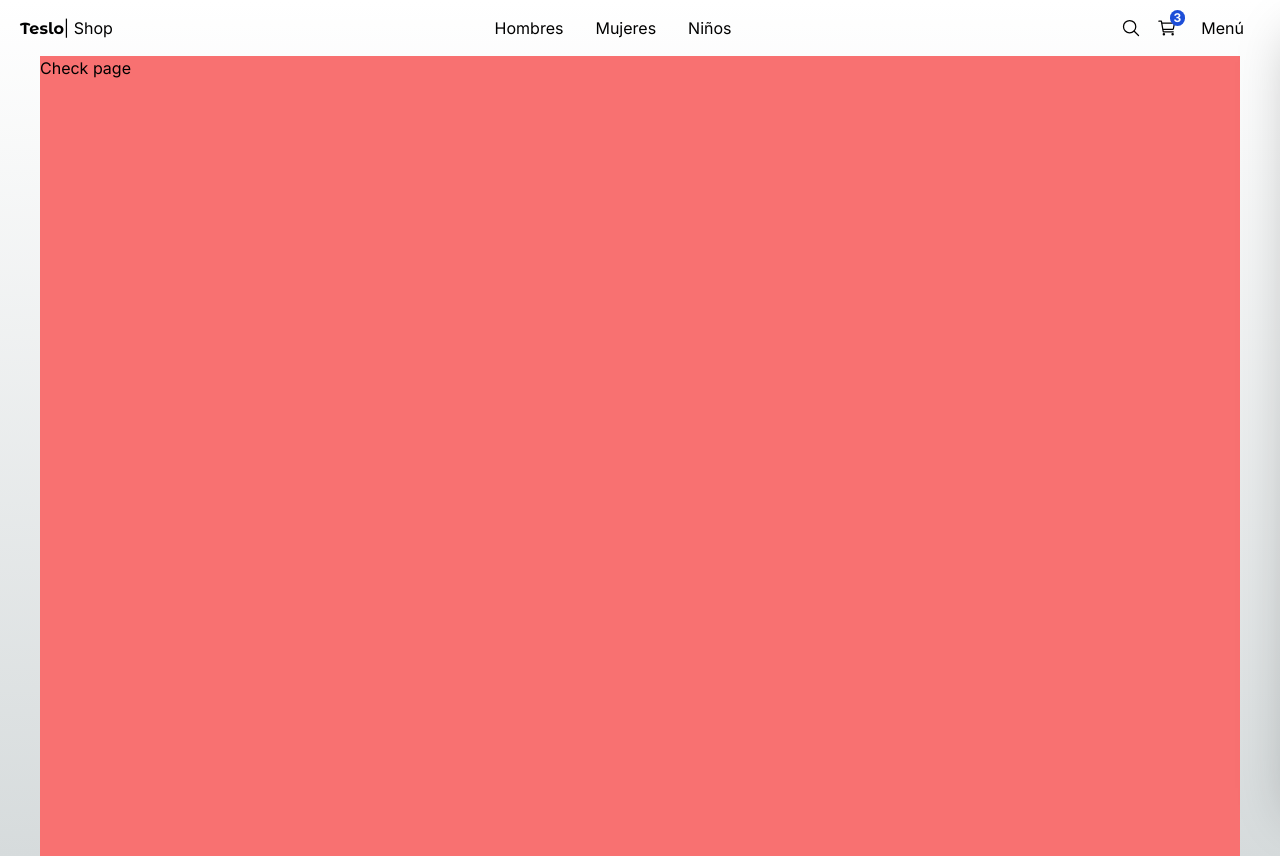
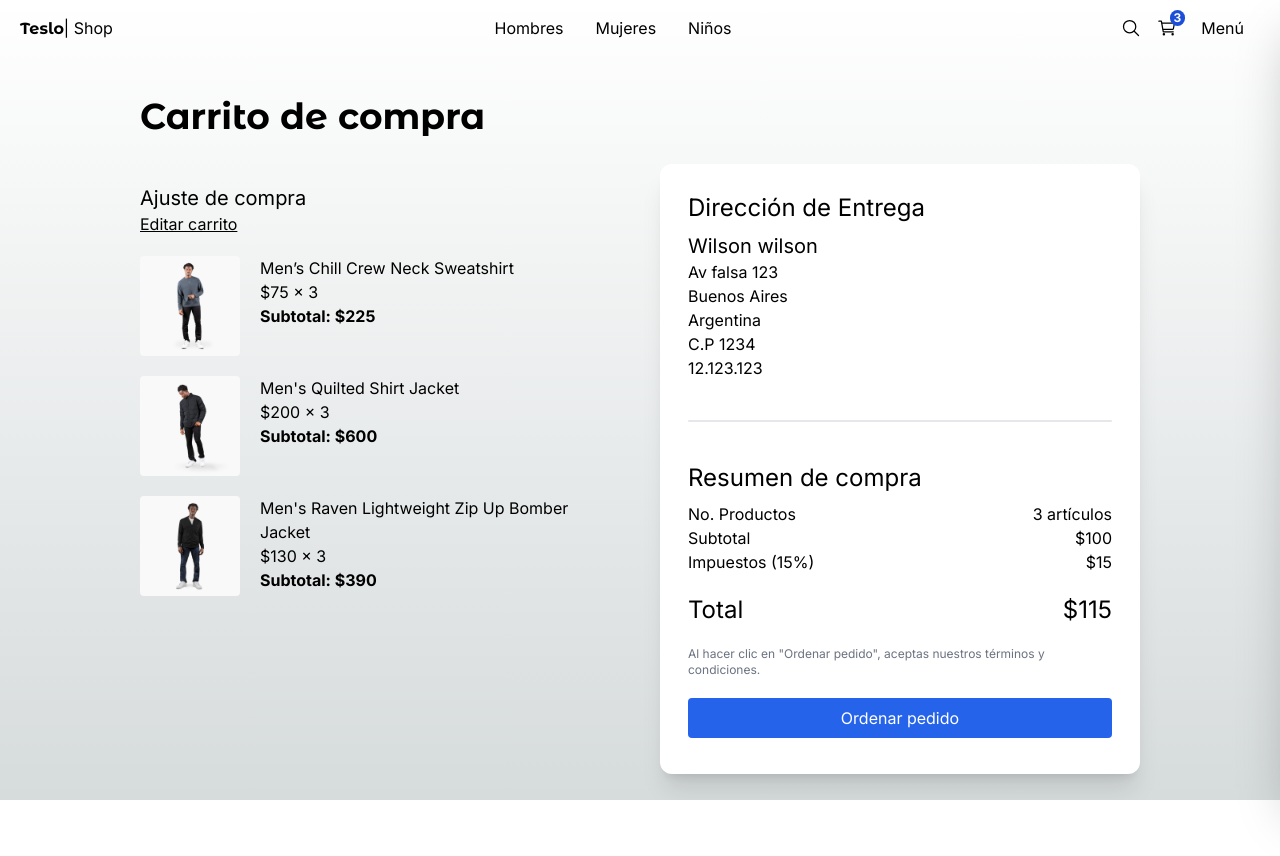
Before and after one commit to martuwilson/teslo-shop-next14, a Next.js app: page /checkout in a window 1280 px wide. After the commit the page ends 800 px from the top, so only its background shows below. Built offline with nearby package versions, Linux system fonts and the light colour scheme.

Commit message:
check order page added

```diff
--- a/src/app/(shop)/checkout/page.tsx
+++ b/src/app/(shop)/checkout/page.tsx
@@ -1,11 +1,117 @@
-/* eslint-disable react/display-name */
-/* eslint-disable import/no-anonymous-default-export */
+import { QuantitySelector, Title } from "@/components";
+import { initialData } from "@/seed/seed";
+import Image from "next/image";
+import Link from "next/link";
+
+
+const productsInCart = [
+  initialData.products[0],
+  initialData.products[1],
+  initialData.products[2],
+]
+
 export default function(){
     return (
-        <div className="min-h-screen bg-red-400">
-          <h1>
-            Check page
-          </h1>
+        <div className="flex justify-center items-center mb-72 px-10 sm:px-0">
+          <div className="flex flex-col w-[1000px]">
+            <Title title="Carrito de compra" />
+
+            <div className="grid grid-cols-1 sm:grid-cols-2 gap-10">
+              {/* Carrito */}
+
+              <div className="flex flex-col mt-5">
+                <span className="text-xl">
+                  Ajuste de compra
+                </span>
+                <Link href="/cart" className="underline mb-5">
+                  Editar carrito
+                </Link>
+
+
+              {/* items de carrito */}
+
+              {
+                productsInCart.map(product => (
+                  <div
+                    key={product.slug}
+                    className="flex mb-5"
+                  >
+                    <Image
+                      src={`/products/${product.images[0]}`}
+                      alt={product.title}
+                      width={100}
+                      height={100}
+                      style={{
+                        width: '100px',
+                        height: '100px'
+                      }}
+                      className="mr-5 rounded"
+                    />
+
+                    <div>
+                      <p>
+                        {product.title}
+                      </p>
+                      <p>
+                        ${product.price} x 3
+                      </p>
+                      <p className="font-bold">Subtotal: ${product.price * 3}</p>
+                    </div>
+                  </div>
+                ))
+              }
+              </div>
+
+
+
+              {/* checkout */}
+
+              <div className="bg-white rounded-xl shadow-xl p-7">
+
+                <h2 className="text-2xl mb-2">Dirección de Entrega</h2>
+                <div className="mb-10">
+                  <p className="text-xl">Wilson wilson</p>
+                  <p>Av falsa 123</p>
+                  <p>Buenos Aires</p>
+                  <p>Argentina</p>
+                  <p>C.P 1234</p>
+                  <p>12.123.123</p>
+                </div>
+                <div className="w-full h-0.5 rounded bg-gray-200 mb-10">
+
+                </div>
+                <h2 className="text-2xl mb-2">
+                  Resumen de compra
+                </h2>
+                <div className="grid grid-cols-2">
+                  <span>No. Productos</span>
+                  <span className="text-right">3 artículos</span>
+
+                  <span>Subtotal</span>
+                  <span className="text-right">$100</span>
+
+                  <span>Impuestos (15%)</span>
+                  <span className="text-right">$15</span>
+
+                  <span className="text-2xl mt-5">Total</span>
+                  <span className="text-right text-2xl mt-5">$115</span>
+                </div>
+
+                <div className="mt-5 mb-2 w-full">
+
+                  {/* disclaimer */}
+                  <p className="text-xs text-gray-500 mb-5">
+                    Al hacer clic en "Ordenar pedido", aceptas nuestros términos y condiciones.
+                  </p>
+
+                  <Link href="/orders/123" className="flex btn-primary justify-center">
+                    Ordenar pedido
+                  </Link>
+                </div>
+              </div>
+
+            </div>
+          </div>
         </div>
       );
 }
```
